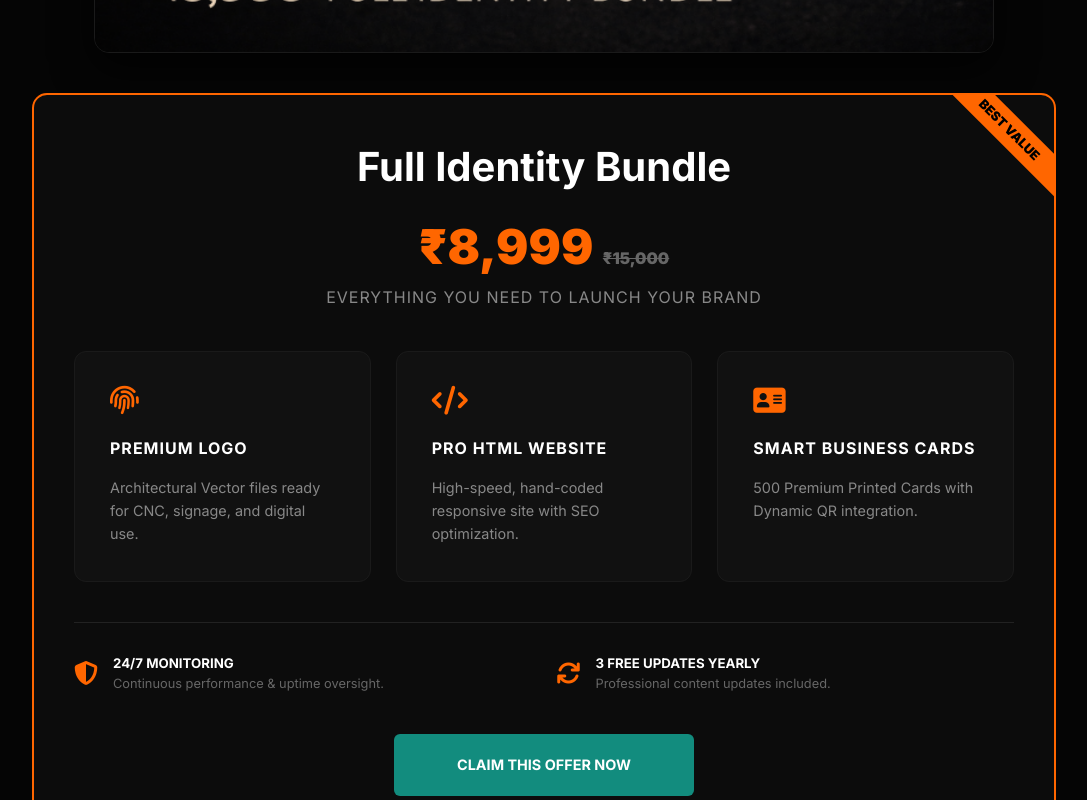
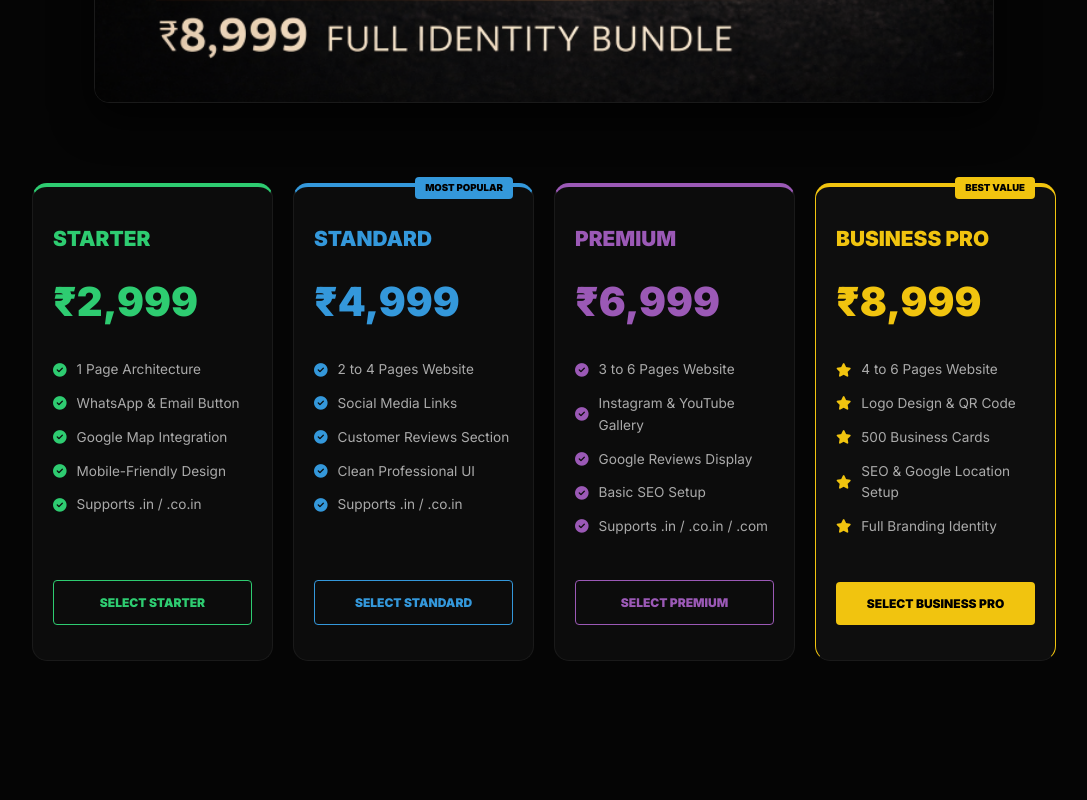
Before and after one commit to mediamaxefex-website/maxefex.in, a plain HTML site: page index.html in a window 1280 px wide. Shown: the part 3460-4260 px from the top of the page, without its empty margins (96-1183 px from the left). Drawn offline with Linux system fonts and the light colour scheme.

Commit message:
Update offer sections and style

```diff
--- a/index.html
+++ b/index.html
@@ -41,6 +41,69 @@
             margin-top: 6px;
             text-transform: uppercase;
         }
+
+        /* NEW PACKAGES SECTION STYLES */
+.package-grid {
+    display: grid;
+    grid-template-columns: repeat(auto-fit, minmax(240px, 1fr));
+    gap: 20px;
+    margin-top: 40px;
+}
+
+.package-card {
+    background: #0c0c0c;
+    padding: 35px 20px;
+    border-radius: 15px;
+    border: 1px solid #1a1a1a;
+    transition: 0.3s;
+    position: relative;
+    display: flex;
+    flex-direction: column;
+}
+
+.package-card:hover { transform: translateY(-8px); }
+
+.package-card h3 { font-size: 1.3rem; margin-bottom: 15px; text-transform: uppercase; font-weight: 900; }
+.price { font-size: 2.5rem; font-weight: 900; margin-bottom: 25px; display: block; }
+
+.package-card ul { list-style: none; margin-bottom: 30px; flex-grow: 1; }
+.package-card li { font-size: 0.85rem; color: #aaa; margin-bottom: 12px; display: flex; align-items: center; gap: 10px; text-align: left; }
+
+.btn-select {
+    padding: 12px;
+    border-radius: 4px;
+    text-decoration: none;
+    font-weight: 800;
+    text-align: center;
+    font-size: 0.75rem;
+    transition: 0.3s;
+    text-transform: uppercase;
+    background: transparent;
+}
+
+/* Color Coding */
+.p-starter { border-top: 4px solid #2ecc71; }
+.p-starter h3, .p-starter .price, .p-starter i { color: #2ecc71; }
+.btn-starter { border: 1px solid #2ecc71; color: #2ecc71; }
+.btn-starter:hover { background: #2ecc71; color: #000; }
+
+.p-standard { border-top: 4px solid #3498db; }
+.p-standard h3, .p-standard .price, .p-standard i { color: #3498db; }
+.btn-standard { border: 1px solid #3498db; color: #3498db; }
+.btn-standard:hover { background: #3498db; color: #000; }
+
+.p-premium { border-top: 4px solid #9b59b6; }
+.p-premium h3, .p-premium .price, .p-premium i { color: #9b59b6; }
+.btn-premium { border: 1px solid #9b59b6; color: #9b59b6; }
+.btn-premium:hover { background: #9b59b6; color: #000; }
+
+.p-bizpro { border-top: 4px solid #f1c40f; border-left: 1px solid #f1c40f; border-right: 1px solid #f1c40f; background: #0e0e0e; }
+.p-bizpro h3, .p-bizpro .price, .p-bizpro i { color: #f1c40f; }
+.btn-pro { background: #f1c40f; color: #000; border: none; }
+.btn-pro:hover { filter: brightness(1.2); }
+
+/* Badges */
+.badge { position: absolute; top: -10px; right: 20px; padding: 3px 10px; border-radius: 4px; font-weight: 900; font-size: 0.6rem; text-transform: uppercase; color: #000; }
 
         /* NAVIGATION */
         nav {
@@ -390,30 +453,64 @@
     </section>
 
     <section id="offers" class="page" style="background: #050505;">
-        <h2 class="section-h">Current Professional Offers</h2>
+    <h2 class="section-h">Web Design Packages</h2>
+    <p style="text-align: center; color: #666; margin-top: -15px; margin-bottom: 40px;">Professional business websites with 1 Year Domain & Hosting included.</p>
 
     <img src="images/offers.png" alt="The Identity Bundle" class="section-featured-img">
 
-        <div class="content-box" style="border: 2px solid var(--accent); position: relative; overflow: hidden;">
-            <div style="background: var(--accent); color: #000; position: absolute; top: 20px; right: -35px; transform: rotate(45deg); padding: 5px 40px; font-weight: 900; font-size: 0.8rem;">BEST VALUE</div>
-            <div style="text-align: center; margin-bottom: 40px;">
-                <h3 style="font-size: 2.5rem; color: #fff; margin-bottom: 10px;">Full Identity Bundle</h3>
-                <div style="font-size: 3rem; font-weight: 900; color: var(--accent);">₹8,999 <span style="font-size: 1rem; color: #666; text-decoration: line-through;">₹15,000</span></div>
-                <p style="color: #888; letter-spacing: 1px;">EVERYTHING YOU NEED TO LAUNCH YOUR BRAND</p>
+    <div class="package-grid">
+        <div class="package-card p-starter">
+            <h3>Starter</h3>
+            <div class="price">₹2,999</div>
+            <ul>
+                <li><i class="fas fa-check-circle"></i> 1 Page Architecture</li>
+                <li><i class="fas fa-check-circle"></i> WhatsApp & Email Button</li>
+                <li><i class="fas fa-check-circle"></i> Google Map Integration</li>
+                <li><i class="fas fa-check-circle"></i> Mobile-Friendly Design</li>
+                <li><i class="fas fa-check-circle"></i> Supports .in / .co.in</li>
+            </ul>
+            <a href="https://wa.me/919961699196?text=Interested in Starter Package ₹2999" class="btn-select btn-starter">SELECT STARTER</a>
         </div>
-            <div class="service-grid" style="grid-template-columns: repeat(auto-fit, minmax(250px, 1fr));">
-                <div class="service-card" style="background: #111;"><i class="fas fa-fingerprint"></i><h4>Premium Logo</h4><p>Architectural Vector files ready for CNC, signage, and digital use.</p></div>
-                <div class="service-card" style="background: #111;"><i class="fas fa-code"></i><h4>Pro HTML Website</h4><p>High-speed, hand-coded responsive site with SEO optimization.</p></div>
-                <div class="service-card" style="background: #111;"><i class="fas fa-address-card"></i><h4>Smart Business Cards</h4><p>500 Premium Printed Cards with Dynamic QR integration.</p></div>
+
+        <div class="package-card p-standard">
+            <div class="badge" style="background: #3498db;">MOST POPULAR</div>
+            <h3>Standard</h3>
+            <div class="price">₹4,999</div>
+            <ul>
+                <li><i class="fas fa-check-circle"></i> 2 to 4 Pages Website</li>
+                <li><i class="fas fa-check-circle"></i> Social Media Links</li>
+                <li><i class="fas fa-check-circle"></i> Customer Reviews Section</li>
+                <li><i class="fas fa-check-circle"></i> Clean Professional UI</li>
+                <li><i class="fas fa-check-circle"></i> Supports .in / .co.in</li>
+            </ul>
+            <a href="https://wa.me/919961699196?text=Interested in Standard Package ₹4999" class="btn-select btn-standard">SELECT STANDARD</a>
         </div>
-            <div style="margin-top: 40px; padding-top: 30px; border-top: 1px solid #222;">
-                <div class="service-grid">
-                    <div style="display: flex; gap: 15px; align-items: center;"><i class="fas fa-shield-halved" style="color: var(--accent); font-size: 1.5rem;"></i><div><h5 style="color: #fff;">24/7 MONITORING</h5><p style="font-size: 0.8rem; color: #666;">Continuous performance & uptime oversight.</p></div></div>
-                    <div style="display: flex; gap: 15px; align-items: center;"><i class="fas fa-sync" style="color: var(--accent); font-size: 1.5rem;"></i><div><h5 style="color: #fff;">3 FREE UPDATES YEARLY</h5><p style="font-size: 0.8rem; color: #666;">Professional content updates included.</p></div></div>
+
+        <div class="package-card p-premium">
+            <h3>Premium</h3>
+            <div class="price">₹6,999</div>
+            <ul>
+                <li><i class="fas fa-check-circle"></i> 3 to 6 Pages Website</li>
+                <li><i class="fas fa-check-circle"></i> Instagram & YouTube Gallery</li>
+                <li><i class="fas fa-check-circle"></i> Google Reviews Display</li>
+                <li><i class="fas fa-check-circle"></i> Basic SEO Setup</li>
+                <li><i class="fas fa-check-circle"></i> Supports .in / .co.in / .com</li>
+            </ul>
+            <a href="https://wa.me/919961699196?text=Interested in Premium Package ₹6999" class="btn-select btn-premium">SELECT PREMIUM</a>
         </div>
-            </div>
-            <div style="text-align: center; margin-top: 40px;">
-                <a href="https://wa.me/919961699196?text=I%20am%20interested%20in%20the%208999%20Offer" class="btn btn-wa" style="max-width: 300px; margin: 0 auto;">CLAIM THIS OFFER NOW</a>
+
+        <div class="package-card p-bizpro">
+            <div class="badge" style="background: #f1c40f;">BEST VALUE</div>
+            <h3>Business Pro</h3>
+            <div class="price">₹8,999</div>
+            <ul>
+                <li><i class="fas fa-star"></i> 4 to 6 Pages Website</li>
+                <li><i class="fas fa-star"></i> Logo Design & QR Code</li>
+                <li><i class="fas fa-star"></i> 500 Business Cards</li>
+                <li><i class="fas fa-star"></i> SEO & Google Location Setup</li>
+                <li><i class="fas fa-star"></i> Full Branding Identity</li>
+            </ul>
+            <a href="https://wa.me/919961699196?text=Interested in Business Pro Package ₹8999" class="btn-select btn-pro">SELECT BUSINESS PRO</a>
         </div>
     </div>
 </section>
```
Lines whose indentation alone changed are shown as unchanged.
